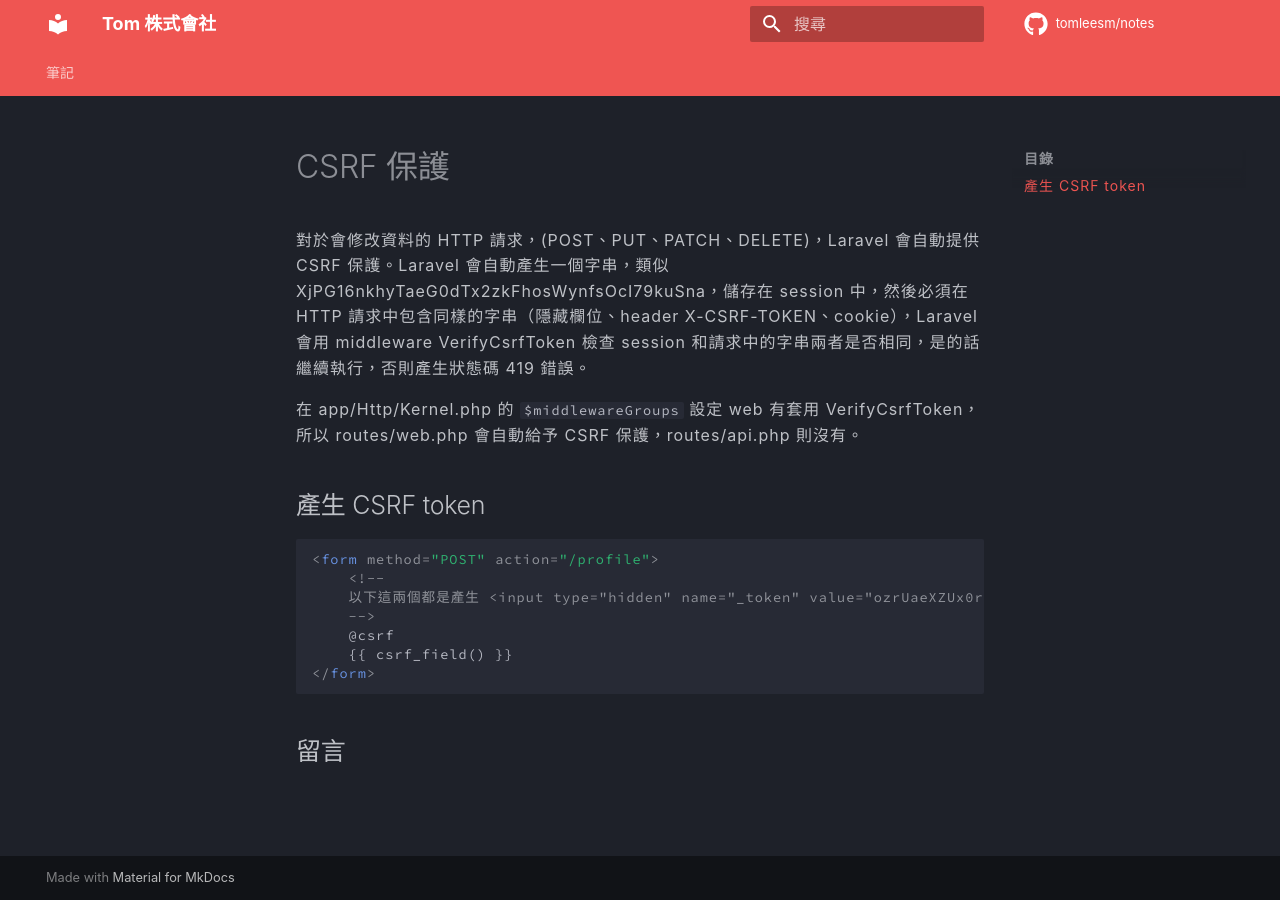
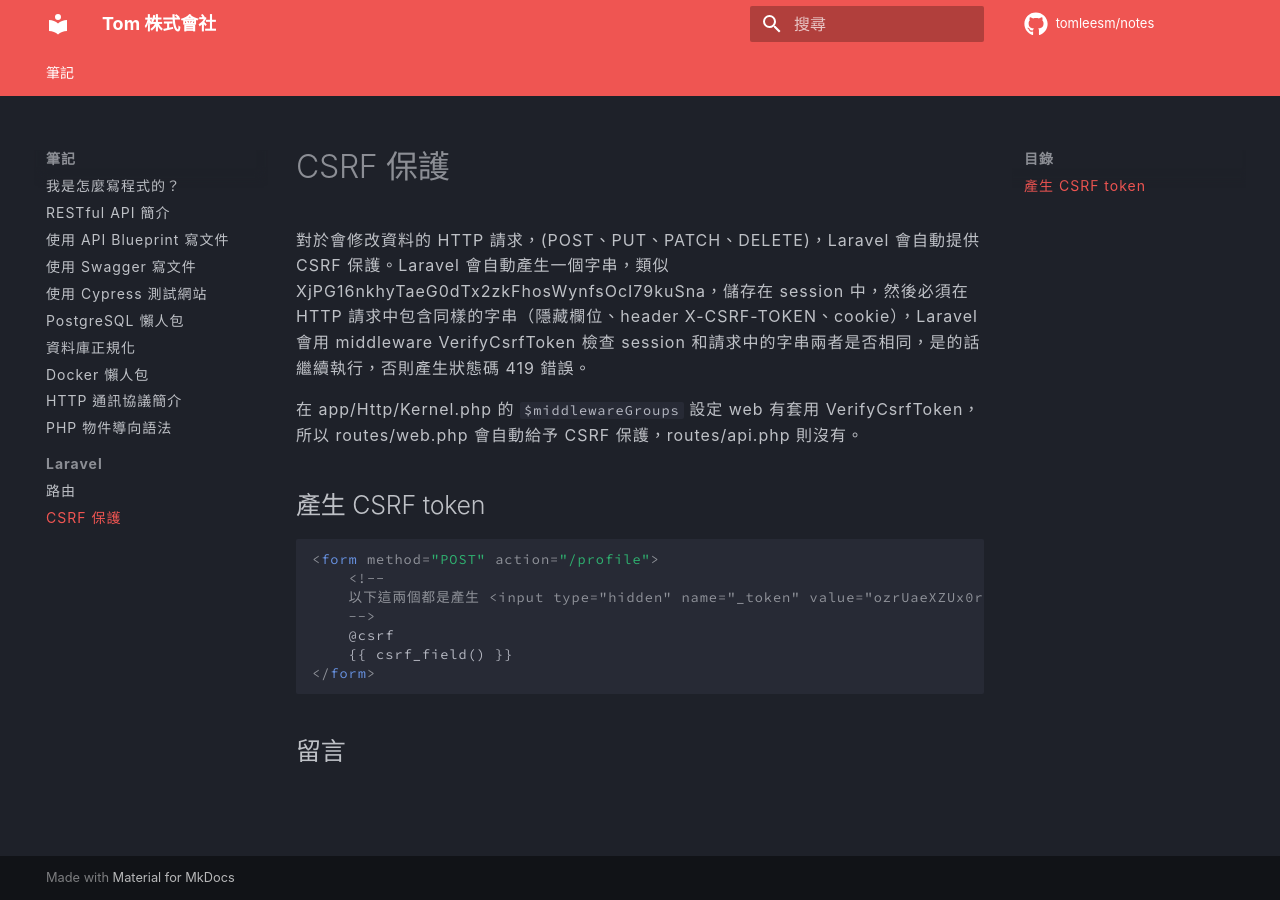
Before and after one commit to tomleesm/notes, an MkDocs documentation site: the page built from docs/laravel/csrf-protection.md, in a window 1280 px wide. Built offline with MkDocs 1.6.1 and Material for MkDocs 9.7.7, drawn with Linux system fonts in a browser that asks for light colours; comment, search, counter and statistics services are not loaded.

Commit message:
修改 sidebar：Laravel 兩個是放在 laravel 資料夾中

```diff
--- a/mkdocs.yml
+++ b/mkdocs.yml
@@ -78,5 +78,5 @@ nav:
     - HTTP 通訊協議簡介: http-protocol-introduction.md
     - PHP 物件導向語法: php-oop.md
     - Laravel:
-      - 路由: routes.md
-      - CSRF 保護: csrf-protection.md
+      - 路由: laravel/routes.md
+      - CSRF 保護: laravel/csrf-protection.md
```
